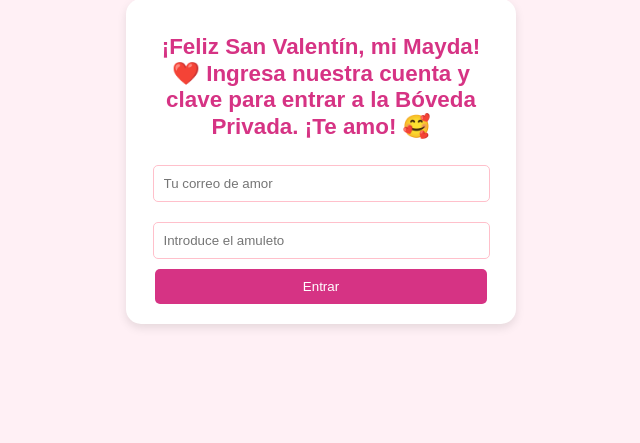
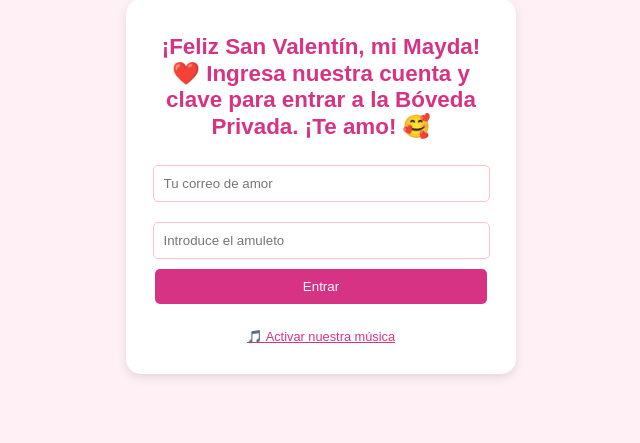
Before and after one commit to guido2960/fantastic-funicular, a Flask app: page / in a window 1280 px wide. Shown: the part 59-502 px from the top of the page, without its empty margins (319-959 px from the left). Run offline with Flask 3, Linux system fonts and the light colour scheme; some libraries are stand-ins or nearby versions.

Commit message:
Update login.html
Signed-off-by: guido2960 <guidoprogramador23@gmail.com>

```diff
--- a/templates/login.html
+++ b/templates/login.html
@@ -9,6 +9,8 @@
         h1 { color: #d63384; font-size: 1.4rem; }
         input { width: 90%; padding: 10px; margin: 10px 0; border: 1px solid #ffc0cb; border-radius: 5px; }
         button { background: #d63384; color: white; border: none; padding: 10px 20px; border-radius: 5px; cursor: pointer; width: 95%; }
+        /* Estilo para el botón de música */
+        .btn-musica { background: none; border: none; color: #d63384; margin-top: 15px; cursor: pointer; font-size: 0.8rem; text-decoration: underline; width: 100%; }
     </style>
 </head>
 <body>
@@ -16,11 +18,16 @@
         <h1>{{ saludo }}</h1>
         <form action="/verificar" method="POST">
             <input type="text" name="correo" placeholder="Tu correo de amor" required>
-
             <input type="password" name="clave" placeholder="Introduce el amuleto" required>
-
             <button type="submit">Entrar</button>
         </form>
+
+        <audio id="musicaBoveda" loop>
+            <source src="TU_ENLACE_DE_DRIVE_AQUI" type="audio/mpeg">
+        </audio>
+        <button class="btn-musica" onclick="document.getElementById('musicaBoveda').play()">
+            🎵 Activar nuestra música
+        </button>
     </div>
 </body>
 </html>
```
